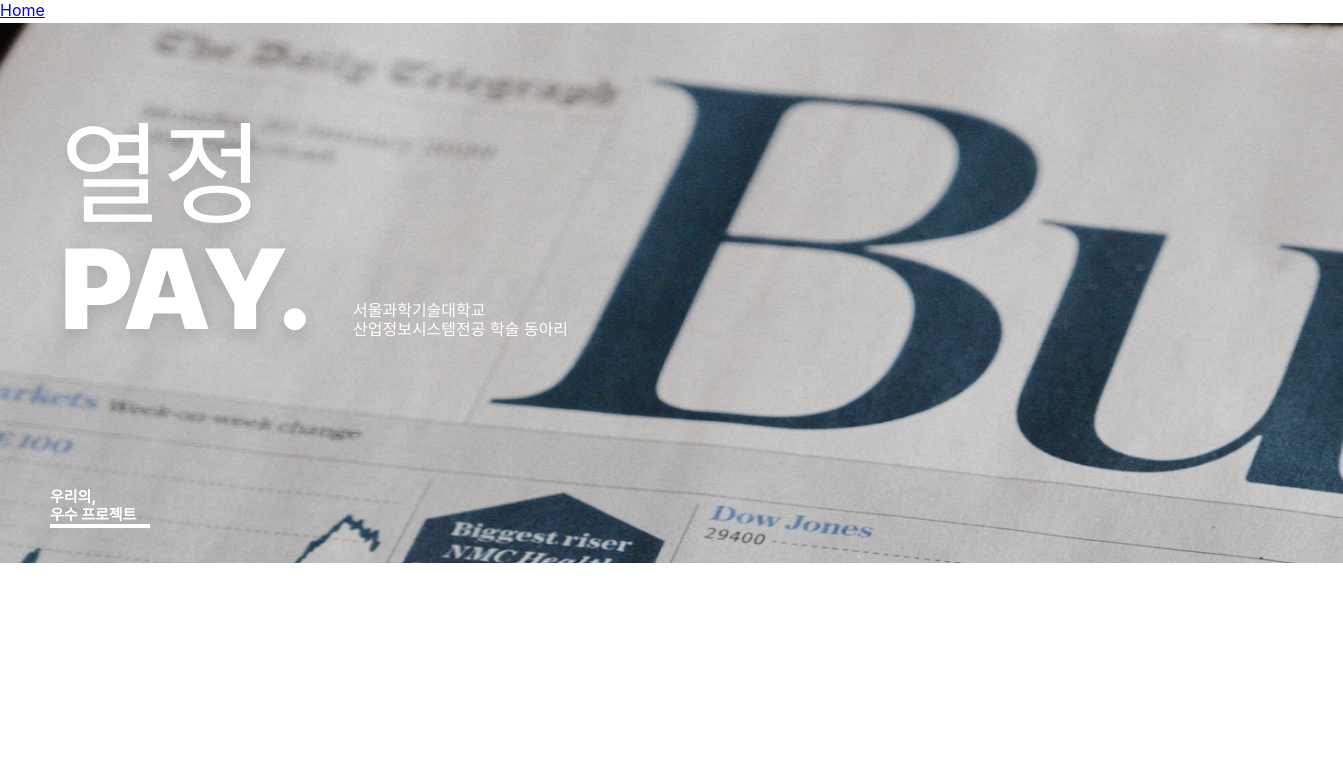
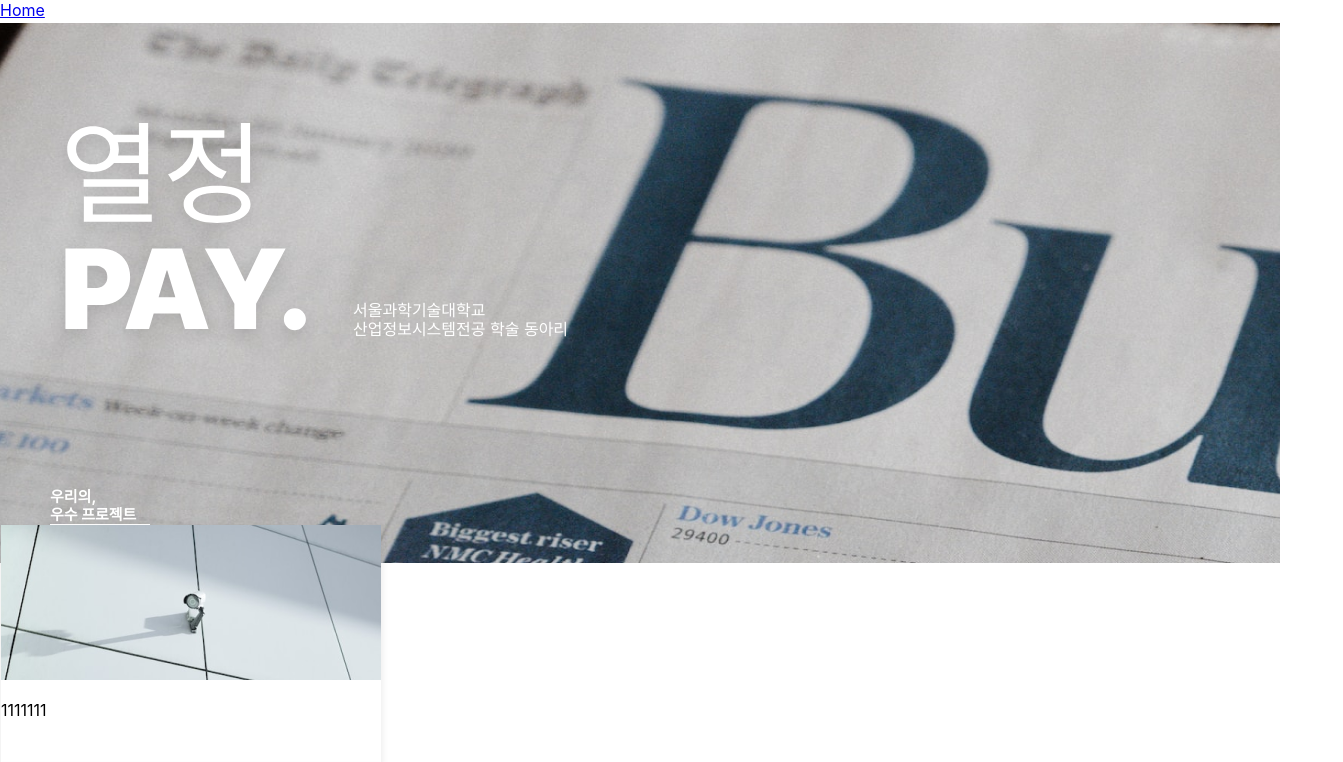
Before and after one commit to yureutaejin/Website-Seoultech-Passionpay, a React (Create React App) app in the folder project/frontend/front_app/: page / in a window 1280 px wide. Shown: the top 762 px of the page, 1343 px wide, since content can reach past the window. Built offline with nearby package versions, Linux system fonts and the light colour scheme; the HTML template or start-up script is replaced by a standard one.

Commit message:
2022-11-15-23-43-HY

```diff
--- a/project/frontend/front_app/package.json
+++ b/project/frontend/front_app/package.json
@@ -12,6 +12,7 @@
     "express": "^4.18.2",
     "json-server": "^0.17.0",
     "mysql": "^2.18.1",
+    "node-sass": "^7.0.3",
     "prop-types": "^15.8.1",
     "react": "^18.2.0",
     "react-dom": "^18.2.0",
--- /dev/null
+++ b/project/frontend/front_app/src/components/ProjectCard/ProjectCard.js
@@ -0,0 +1,14 @@
+import "./ProjectCard.scss"
+
+const ProjectCard = ({ title, img }) => {
+    return (
+        <div className="card col-4 m-3" >
+            <img src={img} class="card-img-top" alt="assets/temp_image.png" />
+            <div class="card-body">
+                <p class="card-text">{title}</p>
+            </div>
+        </div>
+    )
+}
+
+export default ProjectCard
--- /dev/null
+++ b/project/frontend/front_app/src/components/ProjectCard/ProjectCard.scss
@@ -0,0 +1,6 @@
+.col-4 {
+    background: white;
+    width: 380px;
+    height: 239px;
+    box-shadow: 0px 4px 8px rgba(0, 0, 0, 0.1);
+}
--- a/project/frontend/front_app/src/pages/HomePage/HomePage.js
+++ b/project/frontend/front_app/src/pages/HomePage/HomePage.js
@@ -1,14 +1,22 @@
-import styles from "./HomePage.module.css";
+import ProjectCard from "../../components/ProjectCard/ProjectCard";
+import "./HomePage.scss";
 
 const HomePage = () => {
     return (
         <div>
-            <img src="assets/HomeIMG.png" className={styles.HomeIMG}></img>
-            <img src="assets/HomeLogo.svg" className={styles.HomeLogo}></img>
-            <div className={styles.HomeDesc}>서울과학기술대학교<br /><span className="fw-bold">산업정보시스템전공</span> 학술 동아리</div>
-            <div className={styles.Project_tag}>우리의,<br />우수 프로젝트</div>
-            <div className={styles.bar}></div>
-        </div >
+            <img src="assets/HomeIMG.png" className="HomeIMG w-100"></img>
+            <img src="assets/HomeLogo.svg" className="HomeLogo"></img>
+            <div className="HomeDesc">서울과학기술대학교<br /><span className="fw-bold">산업정보시스템전공</span> 학술 동아리</div>
+            <div className="Project_Tag">우리의,<br />우수 프로젝트</div>
+            <div className="bar"></div>
+            <div className="Project_Container d-flex justify-content-center w-100">
+                <div className="row">
+                    <ProjectCard img="assets/temp_image.png" title="1111111" />
+                    <ProjectCard img="assets/temp_image.png" title="22222222" />
+                    <ProjectCard img="assets/temp_image.png" title="33333333" />
+                </div>
+            </div>
+        </div>
     )
 }
 
--- a/project/frontend/front_app/src/pages/HomePage/HomePage.module.css
+++ b/project/frontend/front_app/src/pages/HomePage/HomePage.scss
@@ -1,6 +1,6 @@
 .HomeIMG {
     position: absolute;
-    width: 1343px;
+    min-width: 1280px;
     height: 540px;
     left: 0px;
     top: 23px;
@@ -30,7 +30,7 @@
     color: #FFFFFF;
 }
 
-.Project_tag {
+.Project_Tag {
     position: absolute;
     width: 100px;
     height: 18px;
@@ -55,3 +55,17 @@
 
     background: #FFFFFF;
 }
+
+.Project_Container {
+    position: absolute;
+    left: 1px;
+    top: 525px;
+    height: 239px;
+}
+
+// .Pcard {
+//     background: gray;
+//     width: 380px;
+//     height: 239px;
+//     box-shadow: 0px 4px 8px rgba(0, 0, 0, 0.1);
+// }
```
Also changed, not shown: project/frontend/front_app/public/assets/temp_image.png (added), 1 other file (tests, documents, lock files or other folders).
